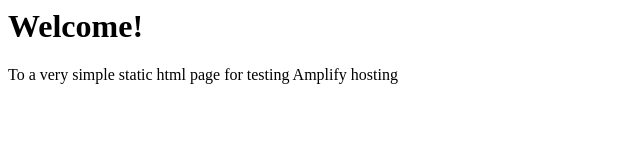
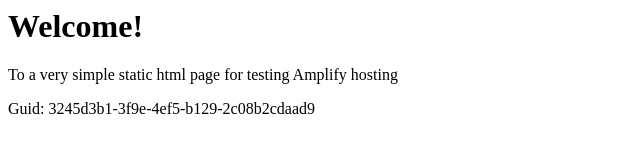
Before and after one commit to aws-aemilia-cmh/Github-PR-Commit-Integration-Test-DoNotTouch-v1-prod-us-east-2, a website: page src/index.html in a window 1280 px wide. Shown: the whole page, without its empty margins (0-640 px from the left). Drawn offline with Linux system fonts and the light colour scheme.

Commit message:
commit from integ tests

```diff
--- a/src/index.html
+++ b/src/index.html
@@ -1,3 +1,5 @@
+
+
 <html lang="en">
 
 <head>
@@ -10,6 +12,6 @@
 <body>
     <h1>Welcome!</h1>
     <p>To a very simple static html page for testing Amplify hosting</p>
-</body>
+    <p>Guid: 3245d3b1-3f9e-4ef5-b129-2c08b2cdaad9</p></body>
 
 </html>
```
